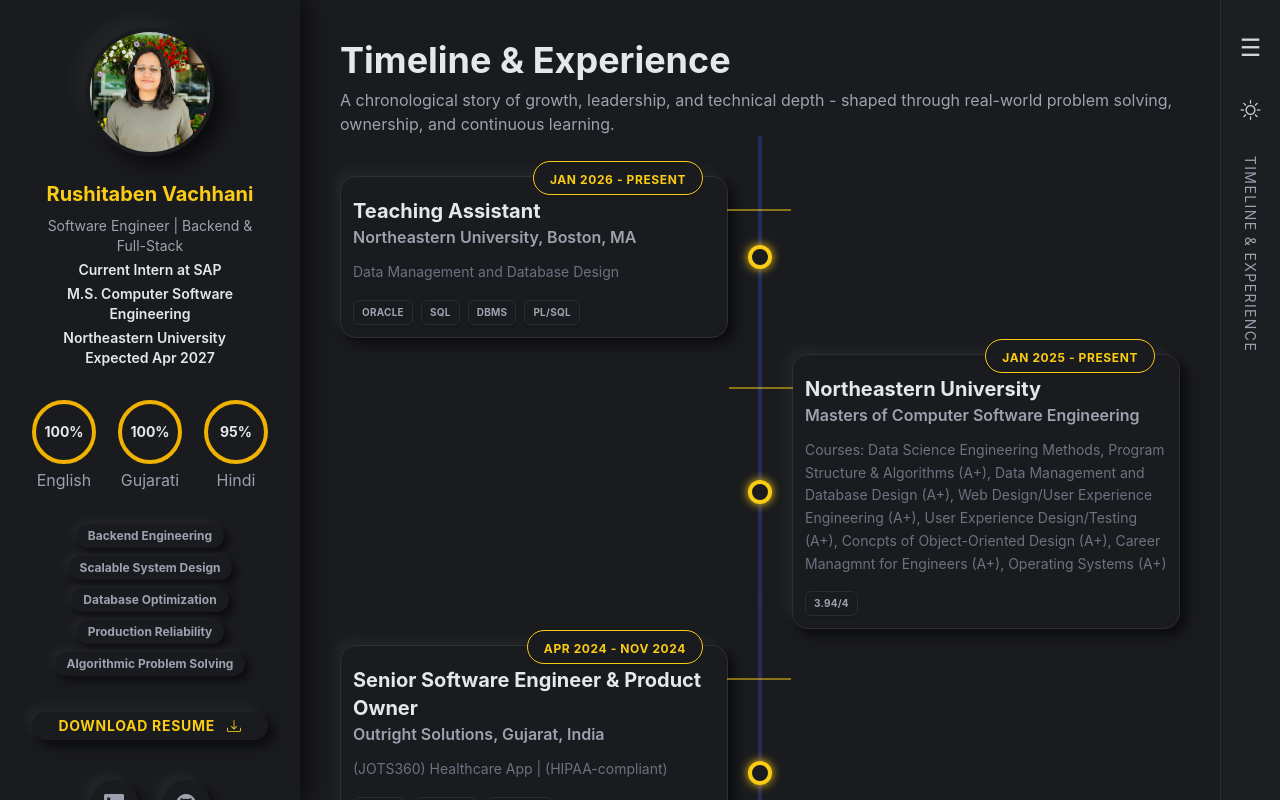
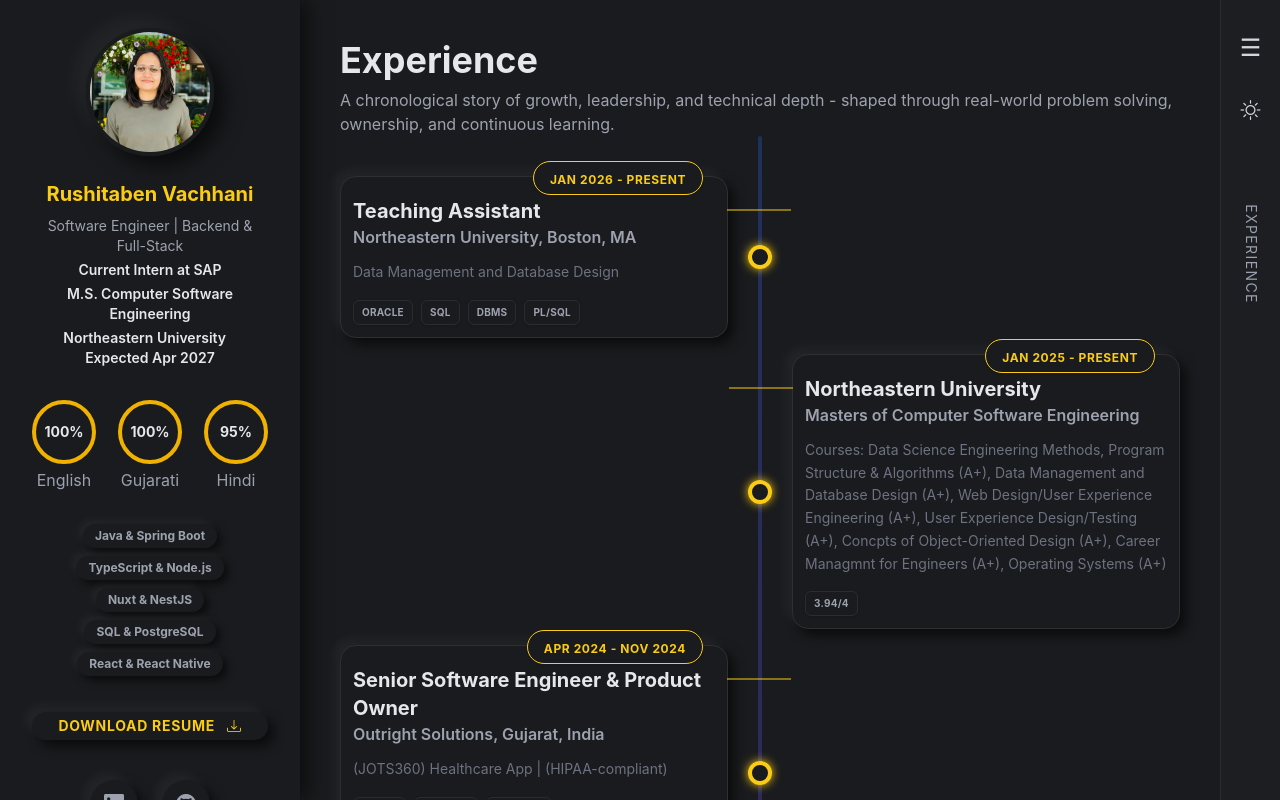
Before and after one commit to rushita-vachhani/resume, a Next.js app: page /experience in a window 1280 px wide. Built offline with nearby package versions, Linux system fonts and the light colour scheme.

Commit message:
Refactor Sidebar components for improved clarity and consistency; update skill set and navigation labels.

```diff
--- a/src/app/components/SidebarLeft.tsx
+++ b/src/app/components/SidebarLeft.tsx
@@ -49,7 +49,7 @@
 
       {/* Core Skills */}
       <div className="flex flex-wrap gap-2 justify-center">
-        {["Backend Engineering", "Scalable System Design","Database Optimization","Production Reliability","Algorithmic Problem Solving"].map((skill) => (
+        {["Java & Spring Boot", "TypeScript & Node.js","Nuxt & NestJS","SQL & PostgreSQL","React & React Native"].map((skill) => (
           <SkillTag key={skill} name={skill} />
         ))}
       </div>
--- a/src/app/components/SidebarRight.tsx
+++ b/src/app/components/SidebarRight.tsx
@@ -42,7 +42,7 @@
           {pathname === "/"
             ? "HOME"
             : pathname.startsWith("/experience")
-            ? "TIMELINE & EXPERIENCE"
+            ? "EXPERIENCE"
             : pathname.split("/")[1].toUpperCase()}
         </p>
       </aside>
--- a/src/app/components/SlideMenu.tsx
+++ b/src/app/components/SlideMenu.tsx
@@ -14,11 +14,11 @@
 
       <nav className="px-6 space-y-4 text-lg">
         <MenuItem href="/" label="Home" close={close} />
-        <MenuItem href="/about" label="About" close={close} />
+        <MenuItem href="/experience" label="Experience" close={close} />
+        <MenuItem href="/projects" label="Projects" close={close} />
         <MenuItem href="/skills" label="Skills" close={close} />
         <MenuItem href="/education" label="Education" close={close} />
-        <MenuItem href="/experience" label="Timeline & Experience" close={close} />
-        <MenuItem href="/projects" label="Projects" close={close} />
+        <MenuItem href="/about" label="Contact" close={close} />
       </nav>
     </div>
   );
--- a/src/app/experience/page.tsx
+++ b/src/app/experience/page.tsx
@@ -3,7 +3,7 @@
 export default function ExperiencePage() {
   return (
     <section className="section-container">
-      <h1 className="text-4xl font-bold mb-2">Timeline & Experience</h1>
+      <h1 className="text-4xl font-bold mb-2">Experience</h1>
       <p className="text-text-secondary text-md">
         A chronological story of growth, leadership, and technical depth - shaped through real-world problem solving, ownership, and continuous learning.
       </p>
```
